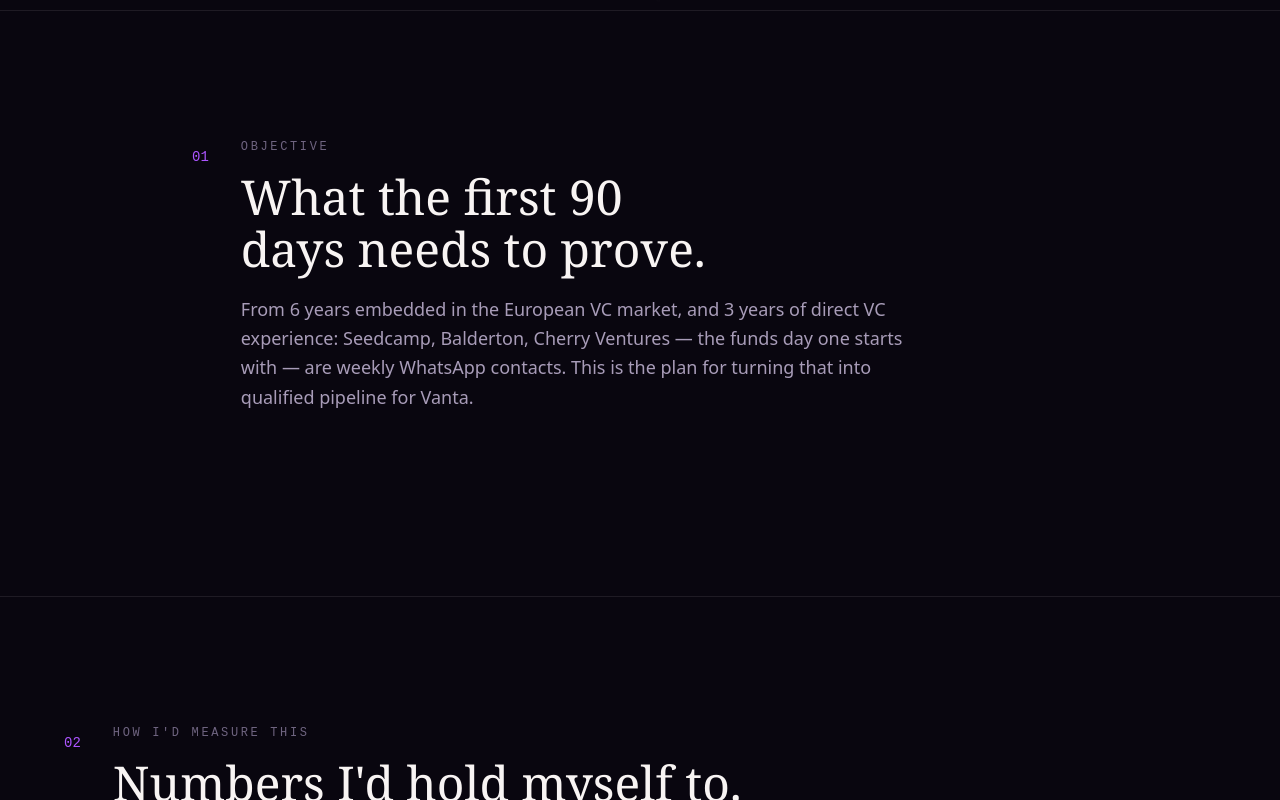
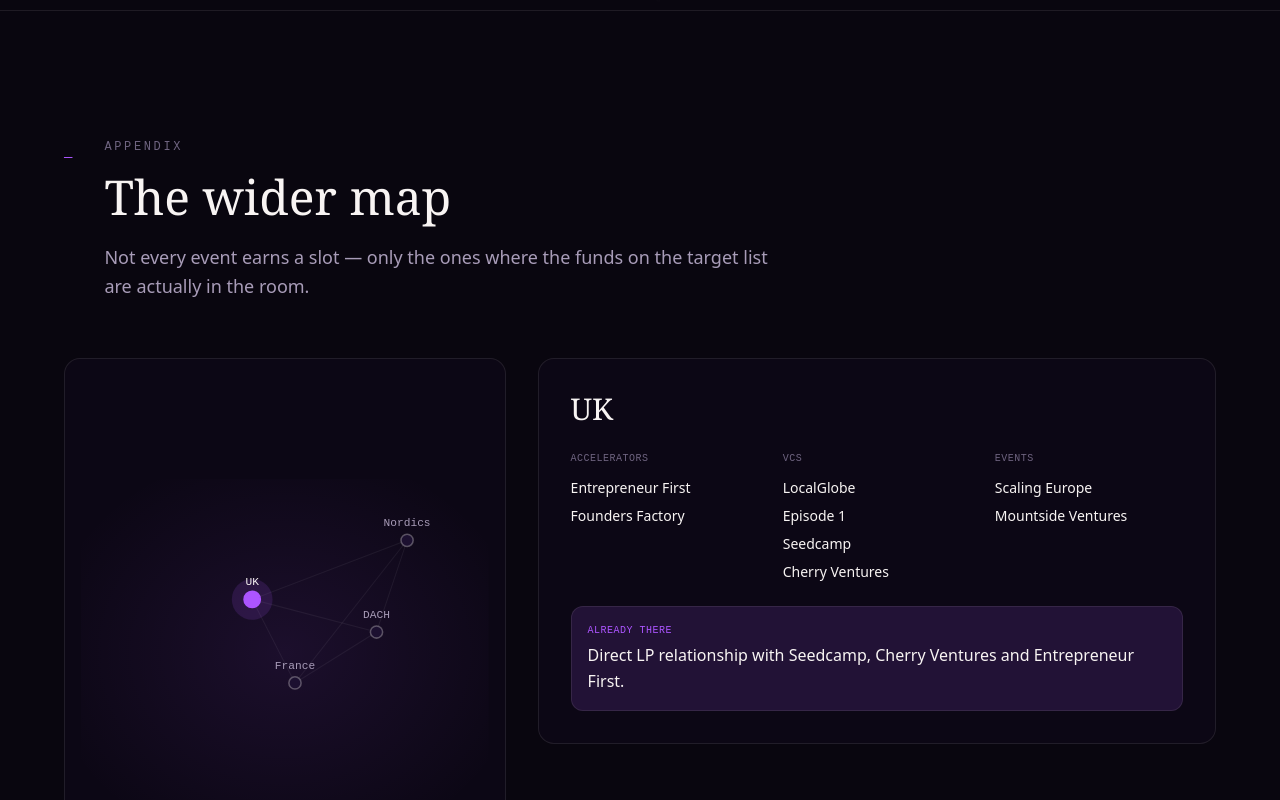
Before and after one commit to Laura-Corrigan/EMEA-VC-Partnership-Project, a Next.js app: page / in a window 1280 px wide. Shown: the part 860-1660 px from the top of the page. Built offline with nearby package versions, Linux system fonts and the light colour scheme.

Commit message:
Remove duplicate EuropeMap component in page.tsx

```diff
--- a/app/page.tsx
+++ b/app/page.tsx
@@ -12,12 +12,13 @@
     <main className="relative">
       <MobileProgress />
       <SideRail />
+
       <Hero />
+      <EuropeMap />
       <ExecSummary />
       <SuccessMetrics />
       <Timeline />
       <FiveIdeas />
-      <EuropeMap />
 
       <div className="border-t border-line px-6 py-20 md:px-14">
         <p className="mx-auto max-w-2xl text-center font-display text-xl leading-relaxed text-paper md:text-2xl">
```
